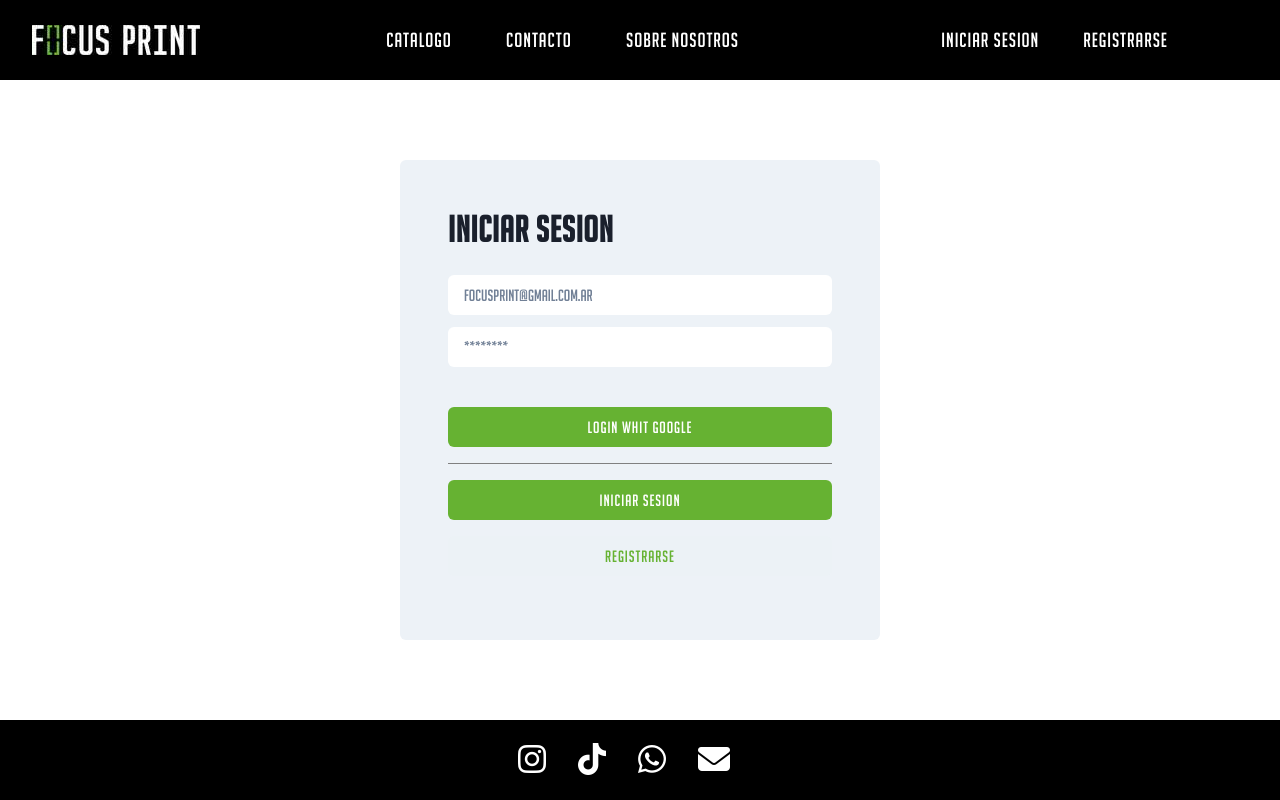
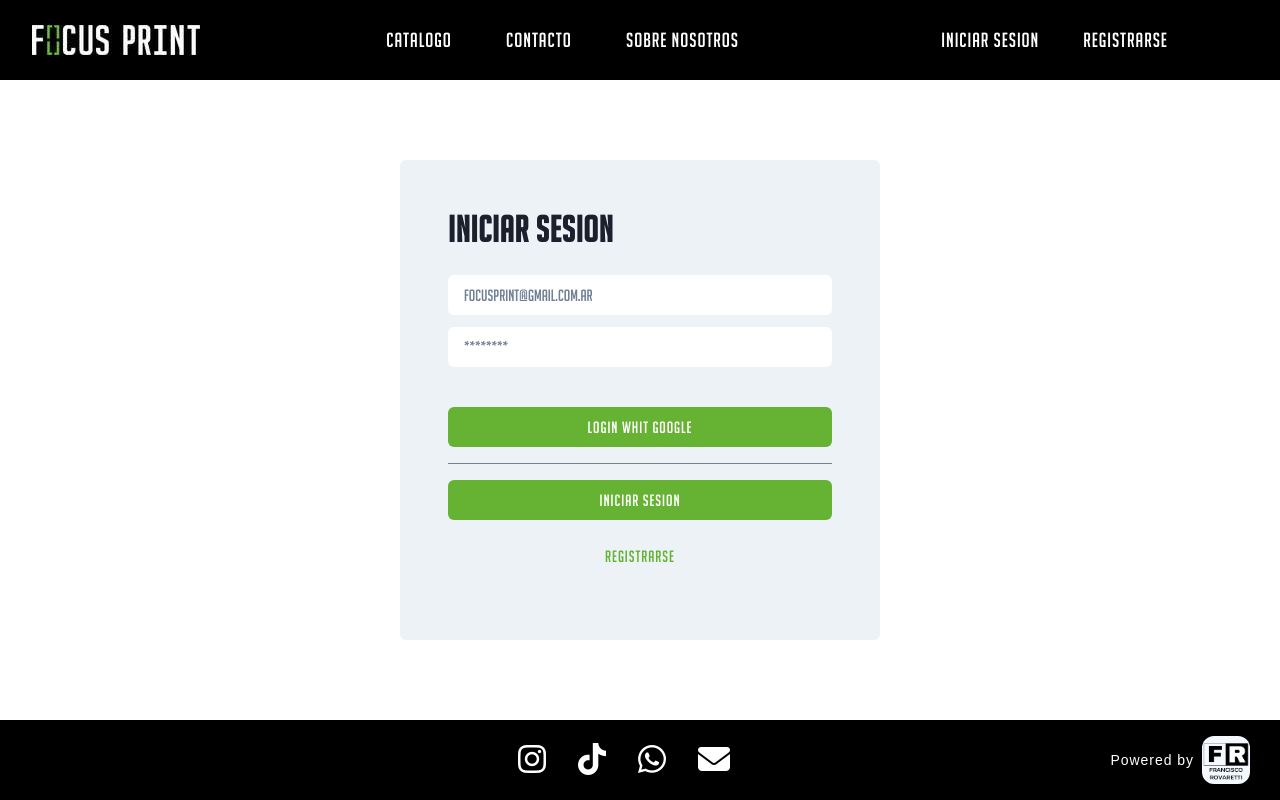
Before and after one commit to frankirova/focus-print, a React (Vite) app: page /login in a window 1280 px wide. Built offline with nearby package versions, Linux system fonts and the light colour scheme; no server answers; the database is empty.

Commit message:
Agregando datos del desarrollador en <Footer />

```diff
--- a/src/components/Footer/Footer.jsx
+++ b/src/components/Footer/Footer.jsx
@@ -1,10 +1,11 @@
 import { FooterIconsGroup } from "./FooterIconsGroup";
 
-import { Flex } from "@chakra-ui/react";
+import { Flex, FormHelperText, Image, Text } from "@chakra-ui/react";
 import "./__footer.css";
 
 export const Footer = () => {
   return (
+    <>
       <Flex
         justify="center"
         align="center"
@@ -14,6 +15,21 @@ export const Footer = () => {
         bg="black"
       >
         <FooterIconsGroup />
+        <Flex
+          pos="absolute"
+          right="30px"
+          alignItems="center"
+          justify="center"
+          gap={2}
+          as="a"
+          href="https://github.com/frankirova"
+        >
+          <Text fontSize="sm" fontFamily="sans-serif" color="white">
+            Powered by
+          </Text>
+          <Image borderRadius="xl" w="3rem" src="assets/logo fr.png" />
         </Flex>
+      </Flex>
+    </>
   );
 };
```
Also changed, not shown: public/assets/logo fr.png (added). Lines whose indentation alone changed are shown as unchanged.
